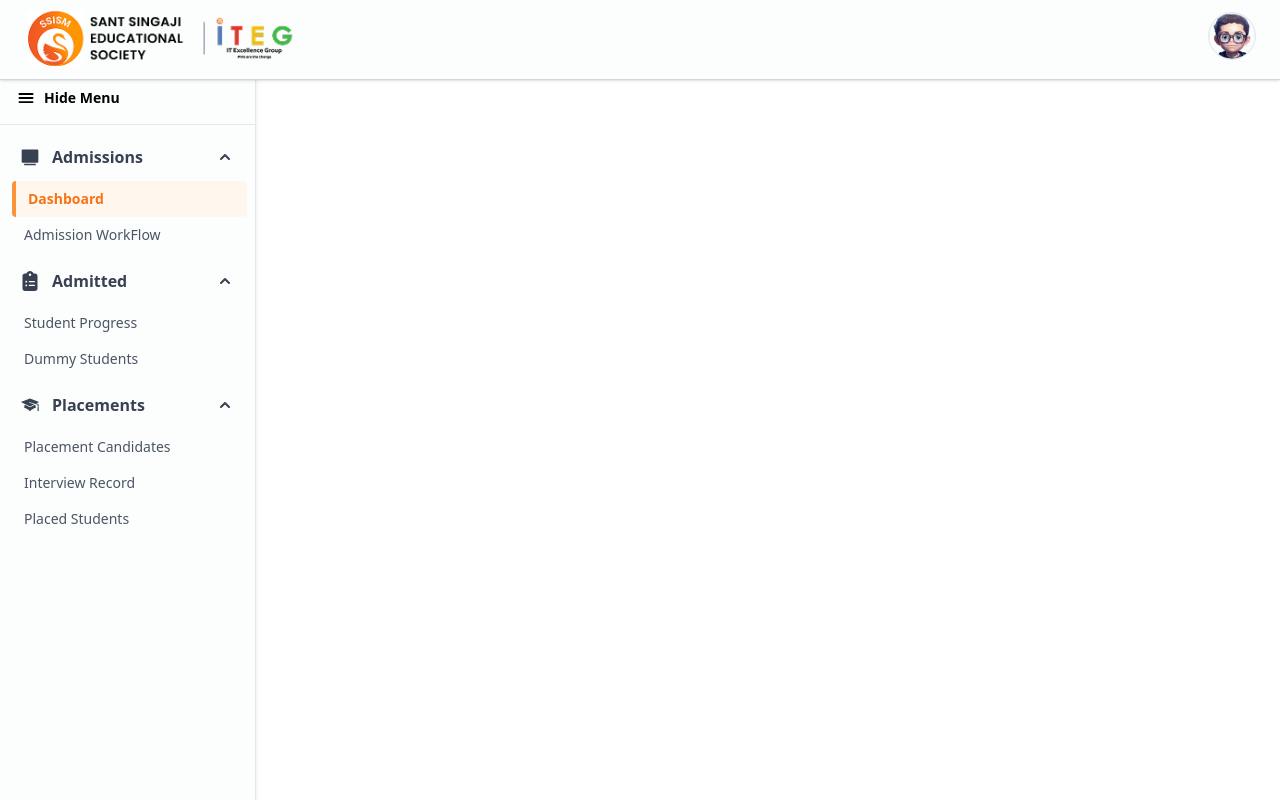
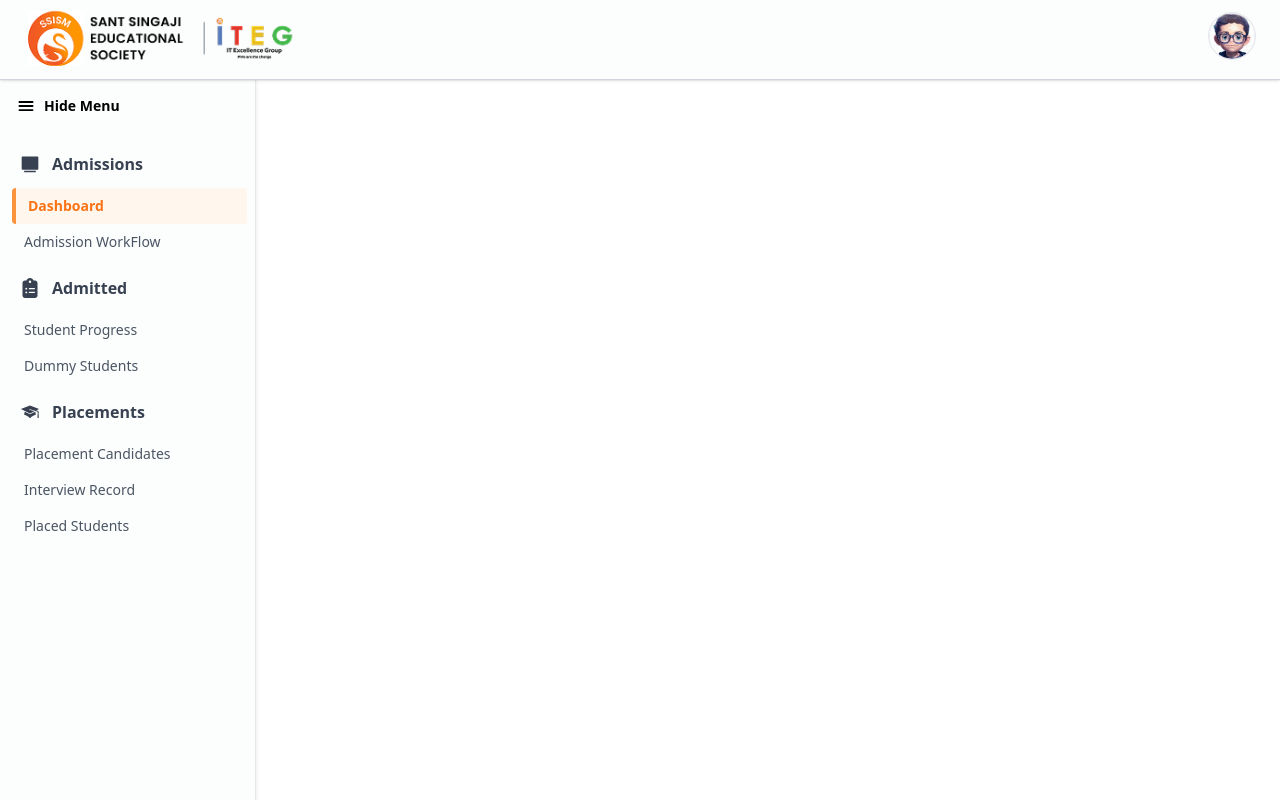
Before and after one commit to iteg-ship-it/ITEG_Management_System, a React (Vite) app in the folder frontend/: page / in a window 1280 px wide. Built offline with nearby package versions, Linux system fonts and the light colour scheme; sample sign-in values are in the browser's storage.

Commit message:
icns changes

```diff
--- a/frontend/src/components/admition-process/AdmissionProcess.jsx
+++ b/frontend/src/components/admition-process/AdmissionProcess.jsx
@@ -315,7 +315,7 @@ const StudentList = () => {
               <p
                 key={tab}
                 onClick={() => handleTabClick(tab)}
-                className={`cursor-pointer pb-2 border-b-2 ${activeTab === tab ? "border-orange-400 font-semibold" : "border-gray-200"
+                className={`cursor-pointer text-[var(--text-color)] pb-2 border-b-2 ${activeTab === tab ? "border-[var(--text-color)] font-semibold" : "border-gray-200"
                   }`}
               >
                 {tab}
--- a/frontend/src/components/common-components/pagination/Pagination.jsx
+++ b/frontend/src/components/common-components/pagination/Pagination.jsx
@@ -2,8 +2,9 @@
 /* eslint-disable react/prop-types */
 import { useState, useRef, useEffect } from "react";
 import { Search, ChevronRight } from "lucide-react";
-// import downloadIcon from "../../../assets/icons/download-icon.png";
-import filterIcon from "../../../assets/icons/filter.png";
+import { FaFilter } from "react-icons/fa";
+import { RiDownloadCloud2Fill } from "react-icons/ri";
+
 import {
   downloadCSV,
   downloadExcel,
@@ -56,7 +57,7 @@ const Pagination = ({
           onClick={() => setShowFilter(!showFilter)}
           className="flex items-center gap-1 text-gray-700 hover:text-black text-sm"
         >
-          <img src={filterIcon} alt="Filter" className="w-4 h-4" />
+          <FaFilter />
           Filters
         </button>
 
@@ -66,12 +67,13 @@ const Pagination = ({
             onClick={() => setDownloadDropdown(!downloadDropdown)}
             className="flex items-center gap-1 text-gray-700 hover:text-black text-sm"
           >
+            <RiDownloadCloud2Fill />
+
             Export
-            {/* <img className="h-5" src={downloadIcon} alt="download" /> */}
           </button>
           {downloadDropdown && (
             <div className="absolute top-10 left-0 border bg-white rounded-md shadow-md w-40 z-20"
-              // style={{ background: "var(--diagonal-gradient)" }} // ✅ gradient fallback
+            // style={{ background: "var(--diagonal-gradient)" }} // ✅ gradient fallback
             >
               <button className="w-full text-left px-4 py-2 hover:bg-gray-100 text-sm" onClick={() => { downloadCSV(filteredData); setDownloadDropdown(false); }}>Download CSV</button>
               <button className="w-full text-left px-4 py-2 hover:bg-gray-100 text-sm" onClick={() => { downloadExcel(filteredData); setDownloadDropdown(false); }}>Download Excel</button>
@@ -87,7 +89,7 @@ const Pagination = ({
         <div
           ref={filterRef}
           className="absolute top-16 left-[40vw] bg-white border rounded-md shadow-md w-48 z-20 p-2 text-sm"
-          // style={{ background: "var(--diagonal-gradient)" }} // ✅ gradient fallback
+        // style={{ background: "var(--diagonal-gradient)" }} // ✅ gradient fallback
 
         >
           {filtersConfig.map(({ title, options, selected, setter }) => (
@@ -107,7 +109,7 @@ const Pagination = ({
 
               {expandedSection === title && (
                 <div className="absolute top-0 left-full ml-2 w-44 bg-white border rounded-md shadow-md p-2 space-y-1 z-30"
-                  // style={{ background: "var(--diagonal-gradient)" }} // ✅ gradient fallback
+                // style={{ background: "var(--diagonal-gradient)" }} // ✅ gradient fallback
                 >
                   {options.map((opt) => (
                     <label
--- a/frontend/src/components/common-components/sidebar/Sidebar.jsx
+++ b/frontend/src/components/common-components/sidebar/Sidebar.jsx
@@ -64,7 +64,7 @@ const Sidebar = ({ children }) => {
           } h-[calc(100vh-4rem)]`}
       >
         {/* Sidebar toggle */}
-        <div className="flex items-center justify-between p-4 border-b">
+        <div className="flex items-center justify-between p-4 pt-6">
           <button
             onClick={() => setIsOpen(!isOpen)}
             className="flex items-center gap-2 text-black text-xl "
@@ -100,9 +100,12 @@ const Sidebar = ({ children }) => {
                         <span className="text-xl">{item.icon}</span>
                         <span>{item.name}</span>
                       </div>
-                      <span className="text-xl">
-                        {isActive ? <HiChevronUp /> : <HiChevronDown />}
-                      </span>
+                      <div className="group">
+                        <span className="text-xl hidden group-hover:block">
+                          {isActive ? <HiChevronUp /> : <HiChevronDown />}
+                        </span>
+                      </div>
+
                     </div>
 
                     {/* submenus */}
--- a/frontend/src/index.css
+++ b/frontend/src/index.css
@@ -30,7 +30,9 @@
  --backgroundColor: #FCFDFD;
  --text-color: #1C252E;
 }
-
+/* *{
+  font-size: 1.3rem;
+} */
 /* Add to index.css or global.css */
 
 .custom-scrollbar::-webkit-scrollbar {
```
